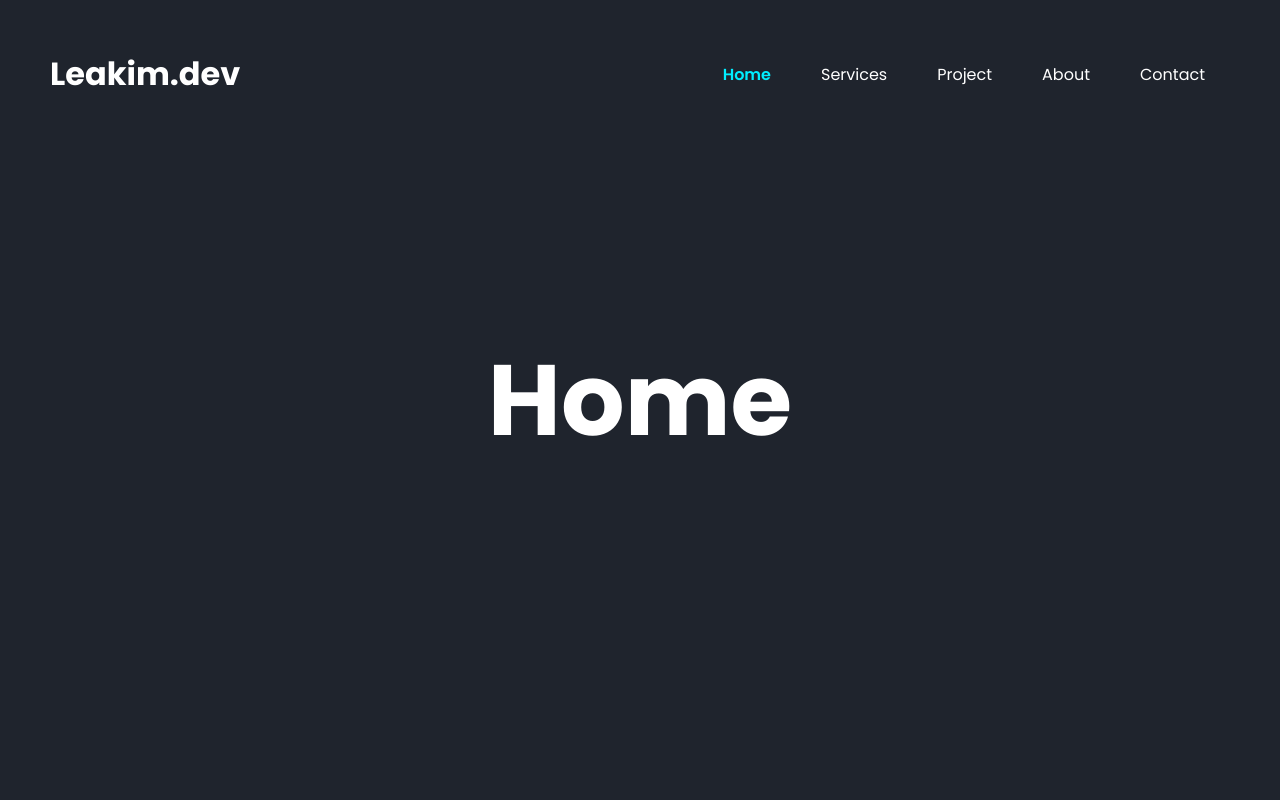
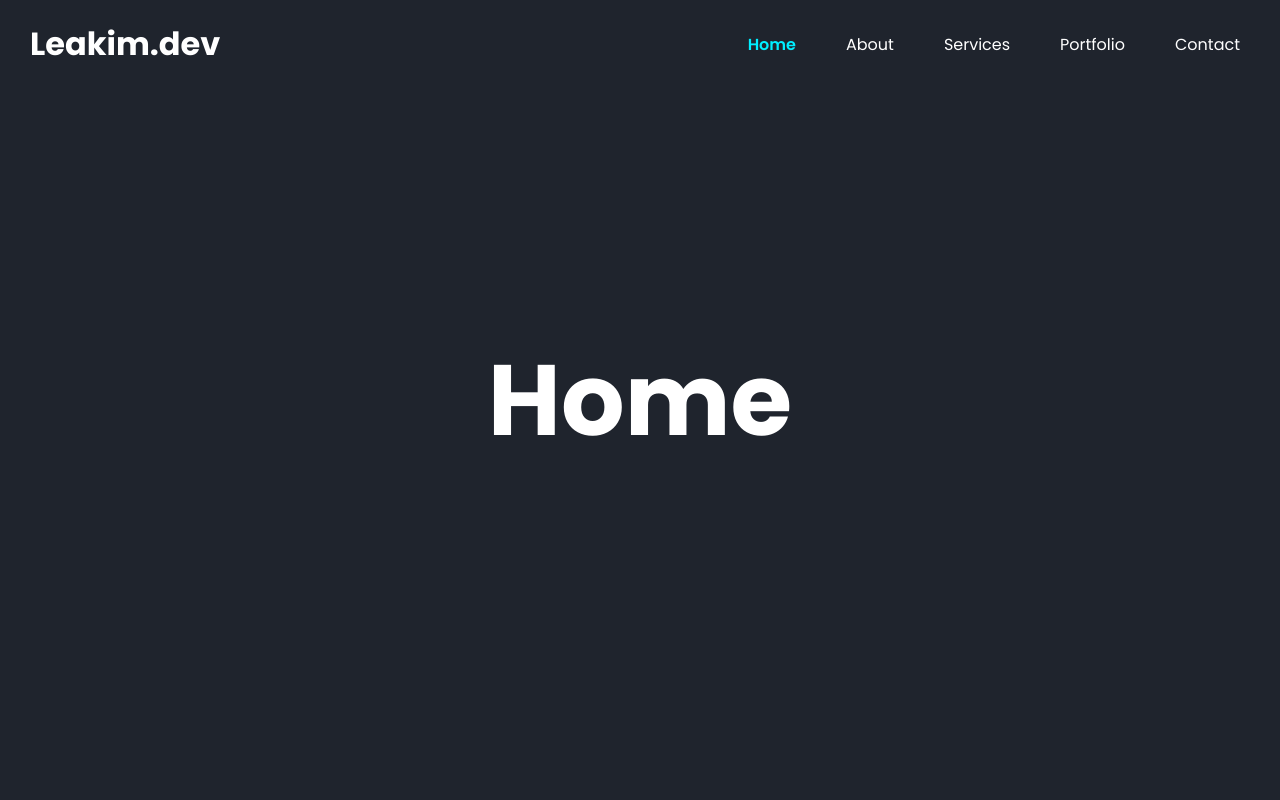
Before and after one commit to mikaelganno/Portfolio, a plain HTML site: page index.html in a window 1280 px wide. Shown: the top 800 px of the page. Drawn offline with Linux system fonts and the light colour scheme.

Commit message:
modified files

```diff
--- a/index.html
+++ b/index.html
@@ -14,9 +14,9 @@
         <div class="nav-links">
             <ul>
                 <li><a class="active" href="#home">Home</a></li>
+                <li><a href="#about">About</a></li>
                 <li><a href="#services">Services</a></li>
-                <li><a href="#project">Project</a></li>
-                <li><a href="#about">About</a></li>
+                <li><a href="#portfolio">Portfolio</a></li>
                 <li><a href="#contact">Contact</a></li>
             </ul>
         </div>
@@ -24,9 +24,9 @@
     </nav>
 
     <section id="home">Home</section>
+    <section id="about">About</section>
     <section id="services">Services</section>
-    <section id="project">Project</section>
-    <section id="about">About</section>
+    <section id="portfolio">Portfolio</section>
     <section id="contact">Contact</section>
 
 
--- a/script.js
+++ b/script.js
@@ -1,9 +1,9 @@
-const menuHamburger = document.querySelector(".menu-hamburger")
-const navLinks = document.querySelector(".nav-links")
+const menuHamburger = document.querySelector(".menu-hamburger");
+const navLinks = document.querySelector(".nav-links");
 
     menuHamburger.addEventListener('click', ()=> {
-    navLinks.classList.toggle('mobile-menu')
-    })
+        navLinks.classList.toggle('mobile-menu');
+    });
 
 
 let sections = document.querySelectorAll('section');
@@ -19,6 +19,7 @@ window.onscroll = () => {
         if(top >= offset && top < offset + height) {
             navLink.forEach(links => {
                 links.classList.remove('active');
+                navLinks.classList.remove('mobile-menu');
                 document.querySelector('.nav-links ul li a[href*=' + id + ']').classList.add('active');
             });
         };
--- a/style.css
+++ b/style.css
@@ -14,7 +14,7 @@ body {
 
 .navbar {
     position: fixed;
-    padding: 50px;
+    padding: 20px 15px 15px 30px;
     display: flex;
     justify-content: space-between;
     align-items: center;
```
